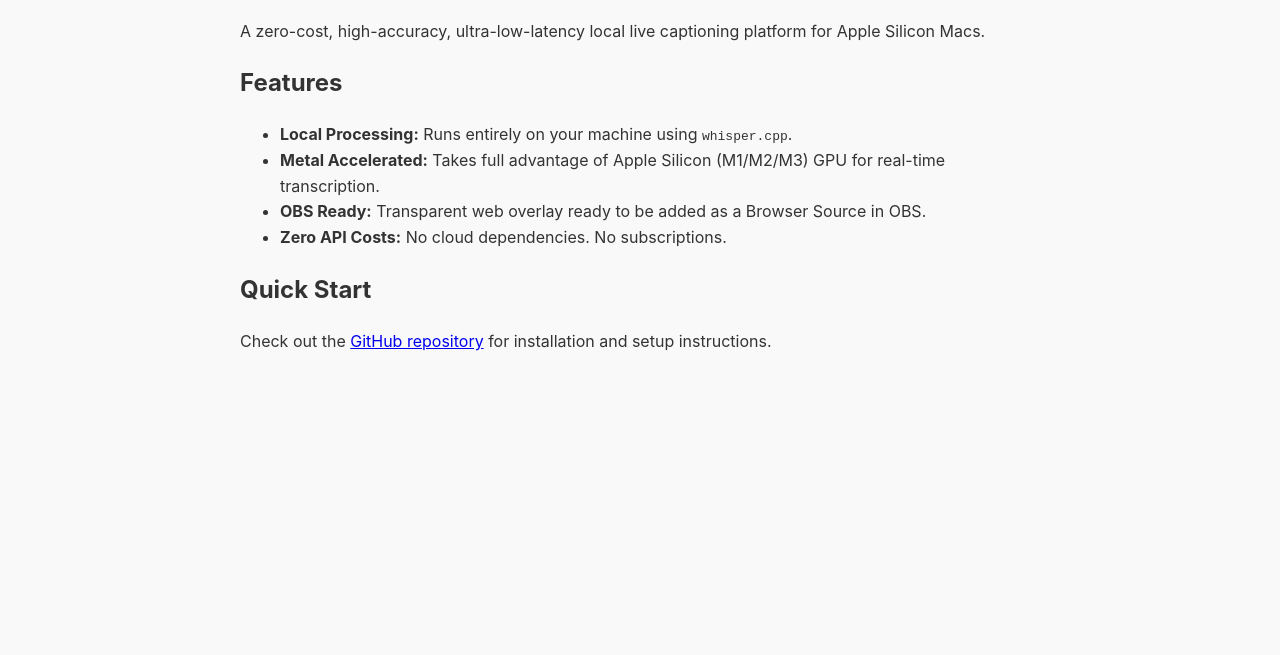
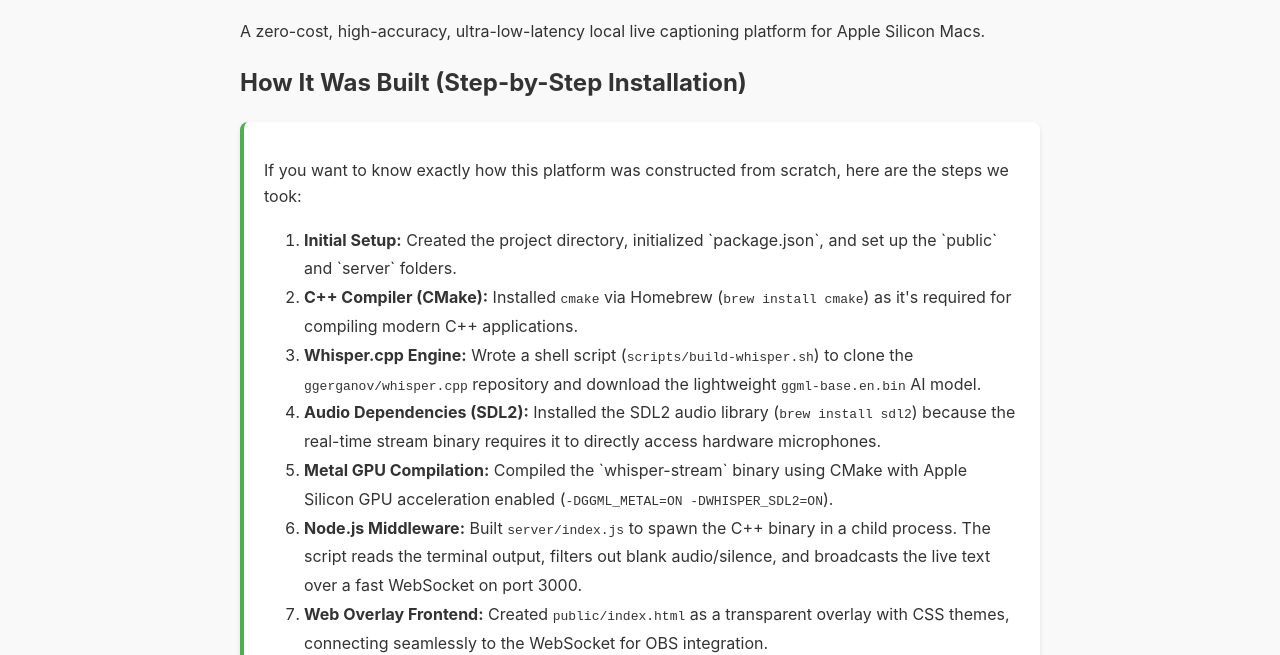
Before and after one commit to rifaterdemsahin/mac-whisper-captions, a website: page index.html in a window 1280 px wide. Shown: the part 151-806 px from the top of the page. Drawn offline with Linux system fonts and the light colour scheme.

Commit message:
Add step-by-step build explanation to index.html

```diff
--- a/index.html
+++ b/index.html
@@ -26,6 +26,20 @@
         <h1>Mac Whisper Captions</h1>
         <p>A zero-cost, high-accuracy, ultra-low-latency local live captioning platform for Apple Silicon Macs.</p>
 
+        <h2>How It Was Built (Step-by-Step Installation)</h2>
+        <div style="background: #fff; padding: 20px; border-radius: 8px; border-left: 4px solid #4CAF50; box-shadow: 0 2px 4px rgba(0,0,0,0.1); margin-bottom: 30px;">
+            <p>If you want to know exactly how this platform was constructed from scratch, here are the steps we took:</p>
+            <ol style="line-height: 1.8;">
+                <li><strong>Initial Setup:</strong> Created the project directory, initialized `package.json`, and set up the `public` and `server` folders.</li>
+                <li><strong>C++ Compiler (CMake):</strong> Installed <code>cmake</code> via Homebrew (<code>brew install cmake</code>) as it's required for compiling modern C++ applications.</li>
+                <li><strong>Whisper.cpp Engine:</strong> Wrote a shell script (<code>scripts/build-whisper.sh</code>) to clone the <code>ggerganov/whisper.cpp</code> repository and download the lightweight <code>ggml-base.en.bin</code> AI model.</li>
+                <li><strong>Audio Dependencies (SDL2):</strong> Installed the SDL2 audio library (<code>brew install sdl2</code>) because the real-time stream binary requires it to directly access hardware microphones.</li>
+                <li><strong>Metal GPU Compilation:</strong> Compiled the `whisper-stream` binary using CMake with Apple Silicon GPU acceleration enabled (<code>-DGGML_METAL=ON -DWHISPER_SDL2=ON</code>).</li>
+                <li><strong>Node.js Middleware:</strong> Built <code>server/index.js</code> to spawn the C++ binary in a child process. The script reads the terminal output, filters out blank audio/silence, and broadcasts the live text over a fast WebSocket on port 3000.</li>
+                <li><strong>Web Overlay Frontend:</strong> Created <code>public/index.html</code> as a transparent overlay with CSS themes, connecting seamlessly to the WebSocket for OBS integration.</li>
+            </ol>
+        </div>
+
         <h2>Features</h2>
         <ul class="feature-list">
             <li><strong>Local Processing:</strong> Runs entirely on your machine using <code>whisper.cpp</code>.</li>
```
